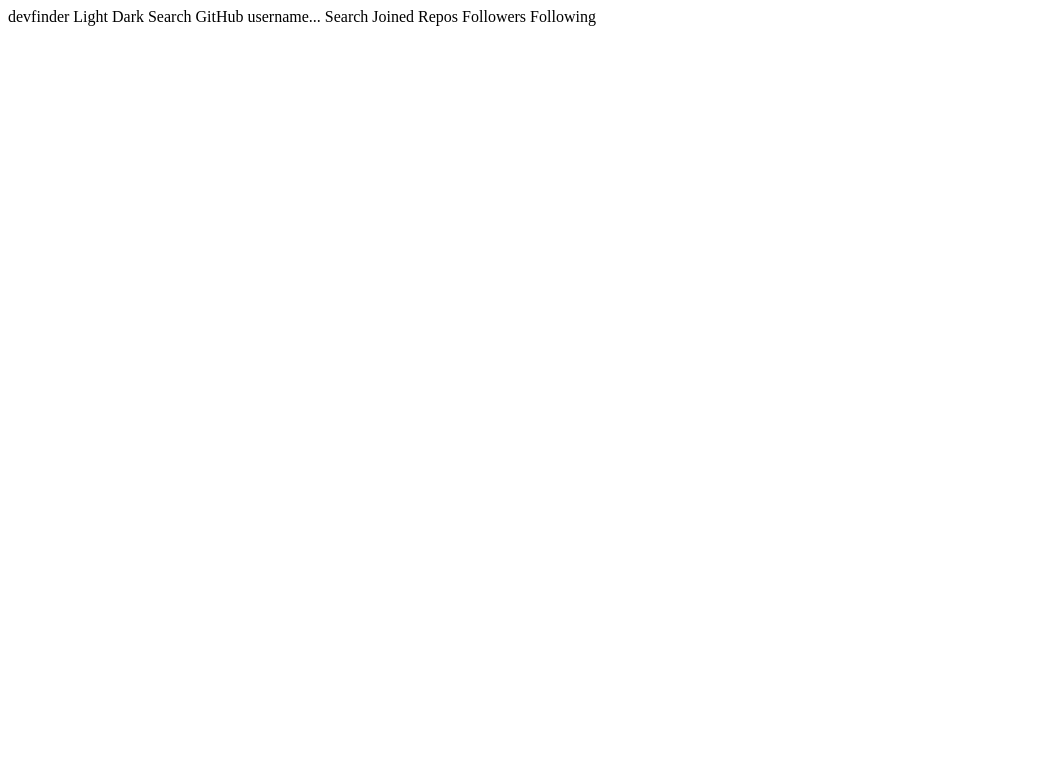
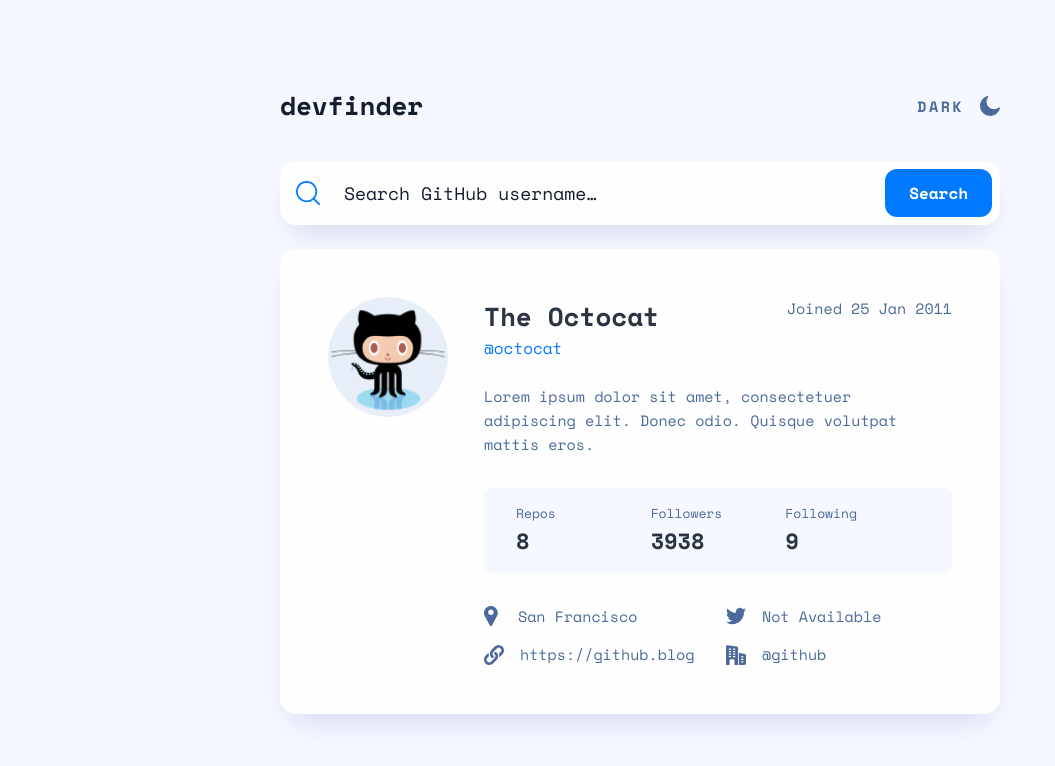
Before and after one commit to valvrauu/github-user-search-app, a website: page public/index.html in a window 1280 px wide. Shown: the whole page, without its empty margins (0-1055 px from the left). Drawn offline with nearby package versions, Linux system fonts and the light colour scheme.

Commit message:
:sparkles: feat: add structure and style component

```diff
--- a/public/index.html
+++ b/public/index.html
@@ -1,5 +1,5 @@
 <!DOCTYPE html>
-<html lang="en">
+<html lang="en" class="min-h-screen scrollbar-thin scrollbar-track-transparent scrollbar-thumb-azure-radiance">
   <head>
     <meta charset="UTF-8">
     <meta name="viewport" content="width=device-width, initial-scale=1.0">
@@ -23,21 +23,124 @@
 
     <title>Frontend Mentor | GitHub user search app</title>
   </head>
-  <body>
+  <body class="flex items-center justify-center min-h-screen font-mono text-xs text-kashmir-blue dark:text-white bg-zircon dark:bg-big-stone md:text-sm">
+    <div class="grid max-w-xl gap-4 px-2 py-8 duration-500 2xs:px-6 md:gap-6 lg:max-w-3xl md:px-0">
+      <header class="grid gap-9">
+        <div class="flex flex-wrap justify-between gap-2">
+          <span class="text-3xl font-bold text-big-stone dark:text-inherit">devfinder</span>
 
-    devfinder
+          <div id="btnChangeMode" class="flex items-center gap-4 transition-colors cursor-pointer hover:text-big-stone dark:hover:text-polo-blue" tabindex="0">
+            <span class="uppercase tracking-[.15625rem] font-bold">dark</span>
 
-    Light
-    Dark
+            <svg width="20" height="20" fill="currentColor" xmlns="http://www.w3.org/2000/svg">
+                <use href="../src/images/sprites.svg#moon"></use>
+            </svg>
+          </div>
+        </div>
 
-    Search GitHub username...
-    Search
+        <form action="#" method="get" autocomplete="on" class="flex flex-wrap items-center gap-2 p-2 bg-white xsm:pl-4 md:gap-6 rounded-2xl dark:bg-cloud-burst shadow-dark dark:shadow-none">
+          <svg height="20" width="20" fill="#0079FF" class="md:w-6 md:h-6">
+              <use href="../src/images/sprites.svg#search"></use>
+          </svg>
 
-    Joined
+          <input
+            type="search"
+            placeholder="Search GitHub username…"
+            class="truncate bg-transparent md:text-xl grow placeholder:text-inherit text-big-stone dark:text-white caret-azure-radiance"
+          />
 
-    Repos
-    Followers
-    Following
+          <button class="px-4 py-1 text-xs font-bold text-white transition-colors grow xsm:grow-0 xsm:py-3 md:px-6 bg-azure-radiance rounded-xl md:text-base hover:bg-blue-400">Search</button>
+        </form>
+      </header>
 
+      <main class="px-6 pt-8 pb-12 bg-white md:p-10 lg:p-12 rounded-2xl dark:bg-cloud-burst shadow-dark dark:shadow-none">
+        <section class="grid lg:grid-cols-[max-content_1fr] lg:gap-9">
+          <img
+            src="../src/images/octocat.png"
+            alt="github profile picture"
+            class="hidden text-center rounded-full w-30 h-30 lg:block"
+          />
+
+          <div class="grid gap-6 md:gap-8">
+            <div class="grid gap-8 md:gap-6">
+              <div class="flex items-center gap-5 md:gap-10">
+                <img
+                  src="../src/images/octocat.png"
+                  alt="github profile picture"
+                  class="text-center rounded-full w-18 h-18 md:w-30 md:h-30 lg:hidden"
+                />
+
+                <div class="flex flex-col lg:flex-row gap-1.5 lg:justify-between lg:grow">
+                  <div>
+                    <h1 class="text-base font-bold text-ebony-clay md:text-3xl dark:text-white">The Octocat</h1>
+                    <h2 class="text-azure-radiance md:text-base">@octocat</h2>
+                  </div>
+
+                  <p>Joined <time datetime="">25 Jan 2011</time></p>
+                </div>
+              </div>
+
+              <p class="leading-6">
+                Lorem ipsum dolor sit amet, consectetuer adipiscing elit.
+                Donec odio. Quisque volutpat mattis eros.
+              </p>
+            </div>
+
+            <ul class="grid grid-cols-3 p-4 text-center rounded-lg md:px-8 md:text-left bg-zircon dark:bg-big-stone">
+              <li class="grid gap-2 md:gap-0">
+                <h3 class="truncate text-2xs md:text-xs">Repos</h3>
+                <span class="text-base font-bold md:text-2xl text-ebony-clay dark:text-white">8</span>
+              </li>
+
+              <li class="grid gap-2 md:gap-0">
+                <h3 class="truncate text-2xs md:text-xs">Followers</h3>
+                <span class="text-base font-bold md:text-2xl text-ebony-clay dark:text-white">3938</span>
+              </li>
+
+              <li class="grid gap-2 md:gap-0">
+                <h3 class="truncate text-2xs md:text-xs">Following</h3>
+                <span class="text-base font-bold md:text-2xl text-ebony-clay dark:text-white">9</span>
+              </li>
+            </ul>
+
+            <address>
+              <ul class="grid gap-4 not-italic md:grid-cols-2">
+                <li class="flex items-center gap-5 md:order-1">
+                    <svg height="20" width="14" fill="currentColor" xmlns="http://www.w3.org/2000/svg">
+                      <use href="../src/images/sprites.svg#location"></use>
+                    </svg>
+
+                    <p class="truncate">San Francisco</p>
+                </li>
+
+                <li class="flex items-center gap-3 md:order-3 md:gap-4">
+                  <svg height="20" width="20" fill="currentColor" xmlns="http://www.w3.org/2000/svg">
+                    <use href="../src/images/sprites.svg#website"></use>
+                  </svg>
+
+                  <a href="#" class="truncate hover:underline">https://github.blog</a>
+                </li>
+
+                <li class="flex items-center gap-3 md:order-2 md:gap-4">
+                  <svg height="18" width="20" fill="currentColor" xmlns="http://www.w3.org/2000/svg">
+                    <use href="../src/images/sprites.svg#twitter"></use>
+                  </svg>
+
+                  <a href="#" class="truncate hover:underline">Not Available</a>
+                </li>
+
+                <li class="flex items-center gap-3 md:order-4 md:gap-4">
+                  <svg height="20" width="20" fill="currentColor">
+                    <use href="../src/images/sprites.svg#company"></use>
+                  </svg>
+
+                  <p class="truncate">@github</p>
+                </li>
+              </ul>
+            </address>
+          </div>
+        </section>
+      </main>
+    </div>
   </body>
 </html>
```
Also changed, not shown: public/min.css.
